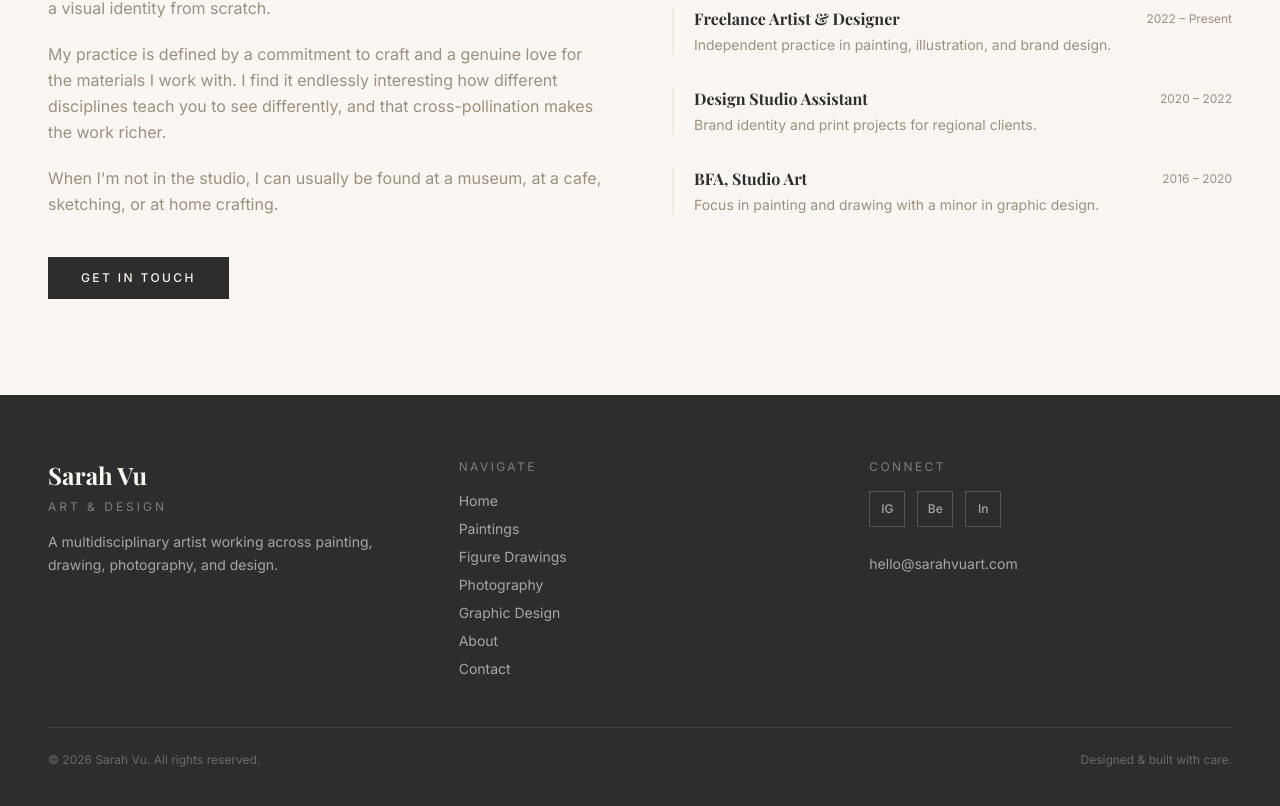
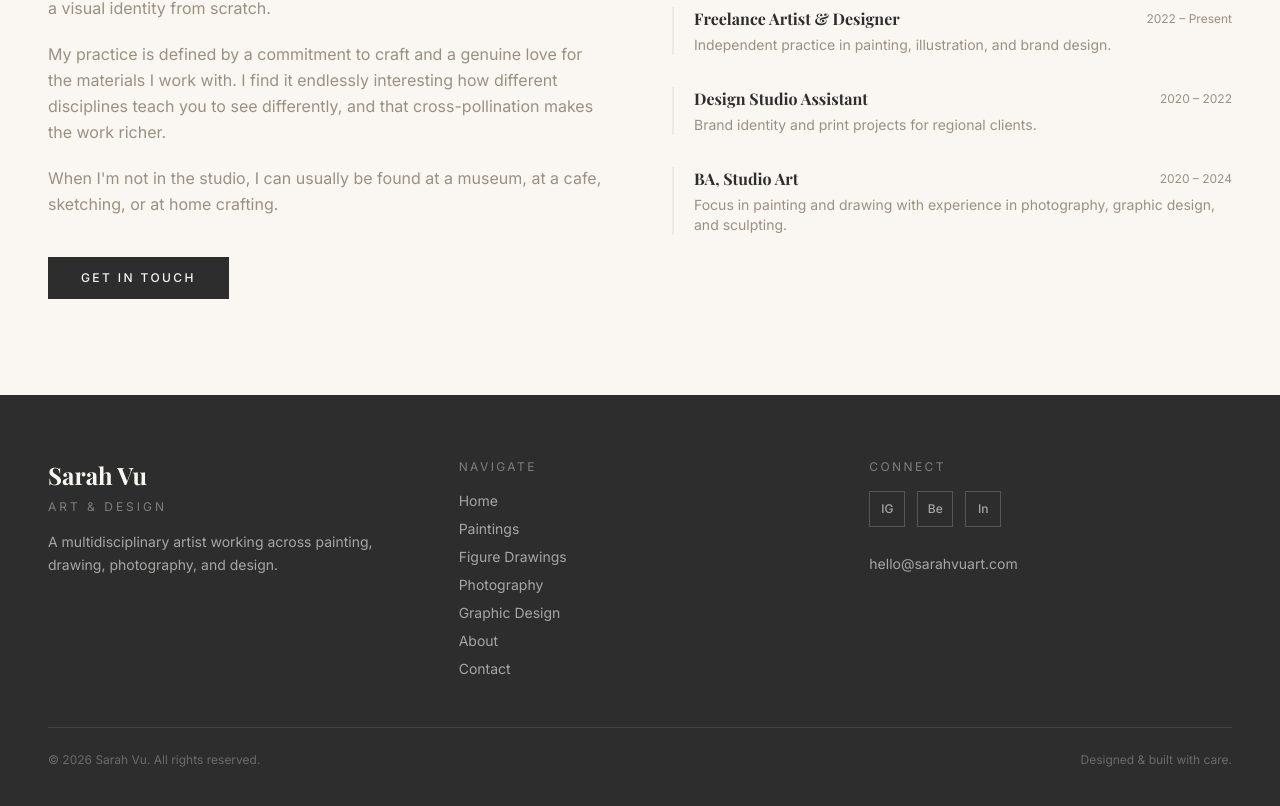
Before and after one commit to sarahvuart/sarahvuart-website, a Next.js app: page /about in a window 1280 px wide. Shown: the part 873-1679 px from the top of the page. Built offline with nearby package versions, Linux system fonts and the light colour scheme; a web font is replaced by a local one.

Commit message:
Update page.tsx

```diff
--- a/app/about/page.tsx
+++ b/app/about/page.tsx
@@ -17,9 +17,9 @@ const experience = [
     note: 'Brand identity and print projects for regional clients.',
   },
   {
-    role: 'BFA, Studio Art',
-    years: '2016 – 2020',
-    note: 'Focus in painting and drawing with a minor in graphic design.',
+    role: 'BA, Studio Art',
+    years: '2020 – 2024',
+    note: 'Focus in painting and drawing with experience in photography, graphic design, and sculpting.',
   },
 ];
 
```
